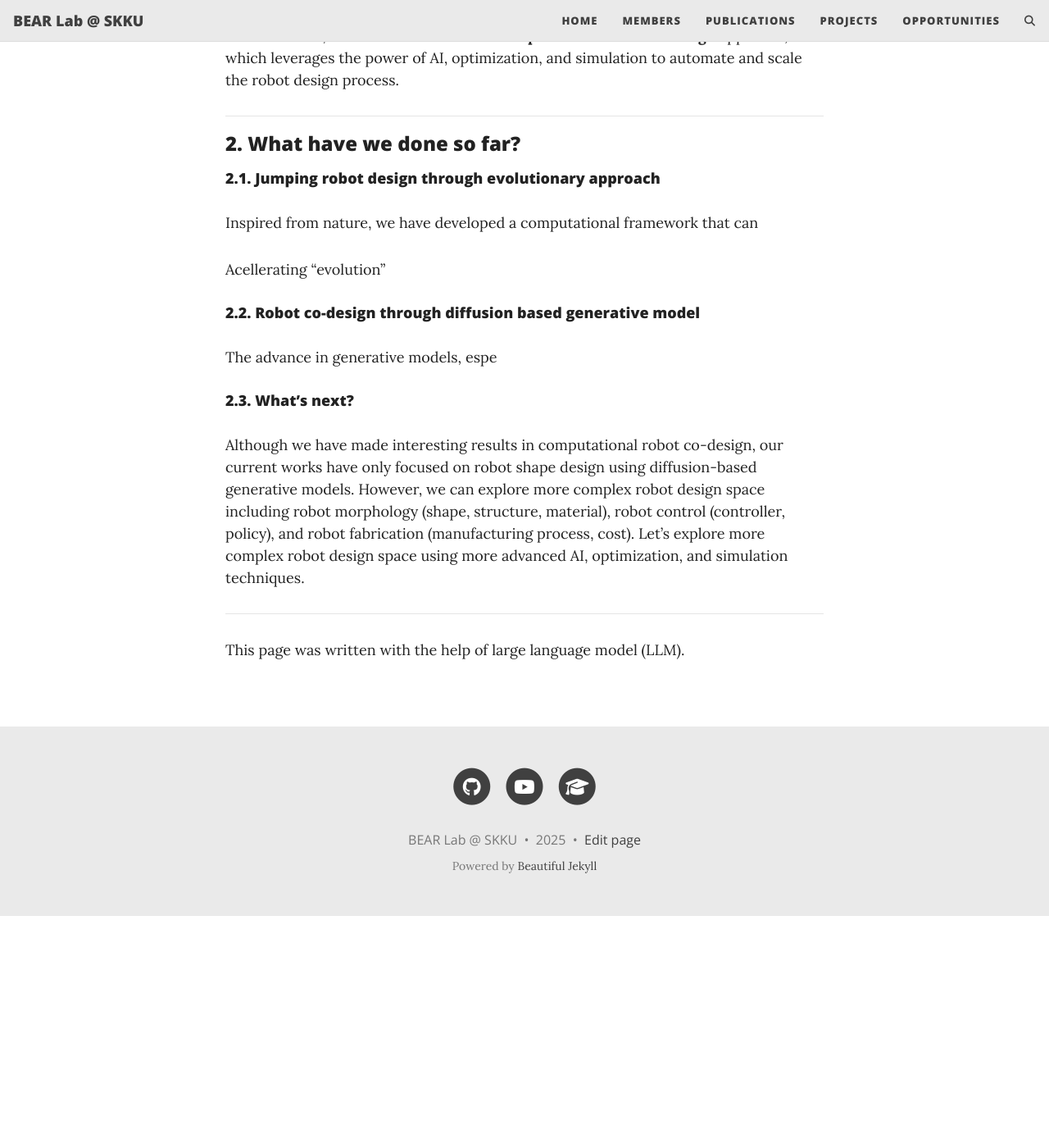
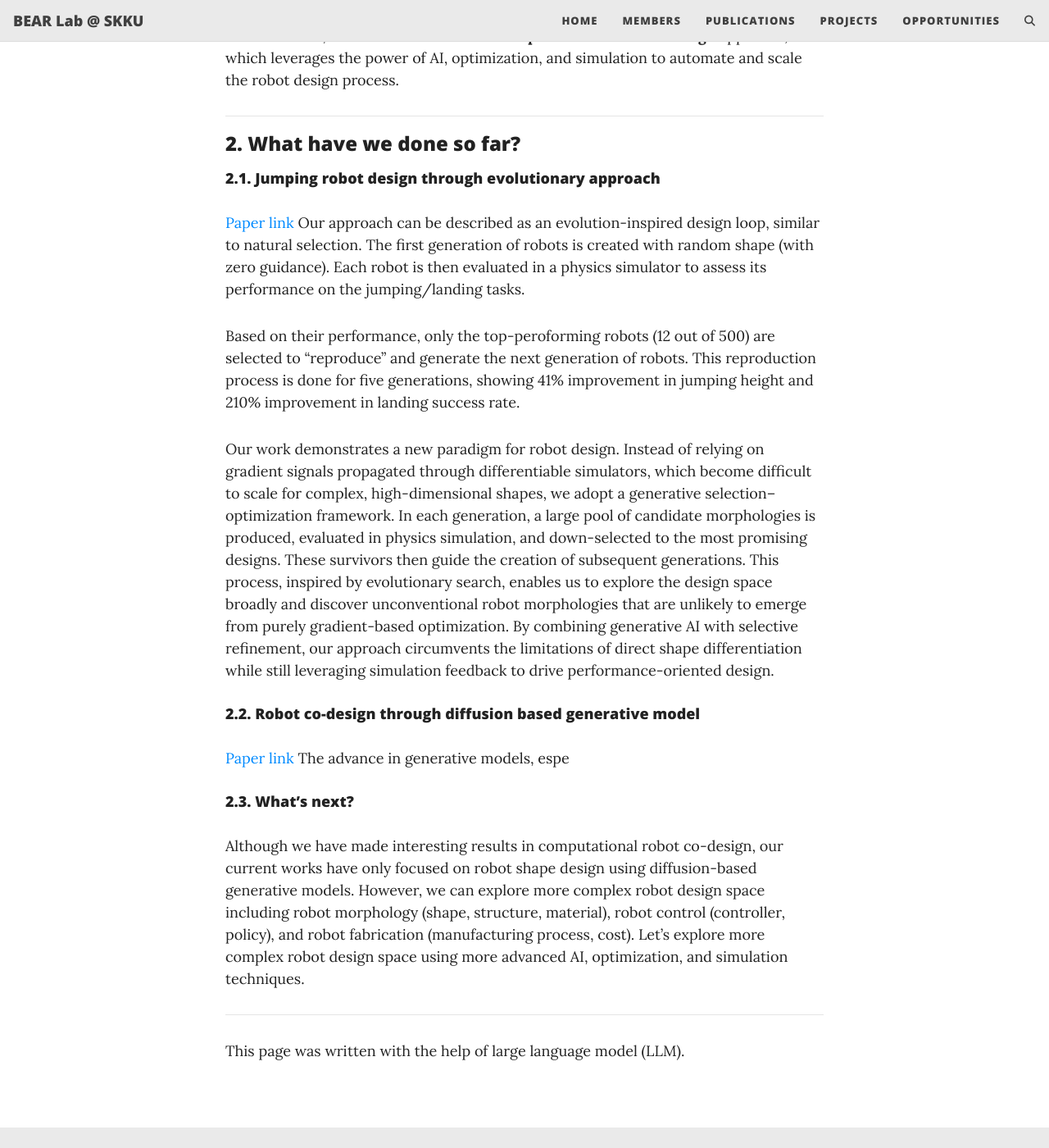
Before and after one commit to bear-research-lab/bear-research-lab.github.io, a Jekyll site: the page built from _pages/projects/codesign.md, in a window 1280 px wide and 1400 px high, scrolled down 1446 px. Shown: the whole window at 82% size. Built offline with Jekyll 4.4.1, drawn with Linux system fonts in a browser that asks for light colours; comment, search, counter and statistics services are not loaded; before the commit the page ends 2563 px from its top, so only the background shows below that.

Commit message:
codesign

```diff
--- a/_pages/projects/codesign.md
+++ b/_pages/projects/codesign.md
@@ -30,11 +30,16 @@ Form this hint, our lab will focus on the **computational robot co-design** appr
 ### 2. What have we done so far?
 
 #### 2.1. Jumping robot design through evolutionary approach
-Inspired from nature, we have developed a computational framework that can
+[Paper link](https://bear-research-lab.github.io/assets/pub/2025_ICRA_GENJUMP.pdf)
+Our approach can be described as an evolution-inspired design loop, similar to natural selection. The first generation of robots is created with random shape (with zero guidance). Each robot is then evaluated in a physics simulator to assess its performance on the jumping/landing tasks.
 
-Acellerating "evolution"
+Based on their performance, only the top-peroforming robots (12 out of 500) are selected to "reproduce" and generate the next generation of robots. This reproduction process is done for five generations, showing 41% improvement in jumping height and 210% improvement in landing success rate.
+
+Our work demonstrates a new paradigm for robot design. Instead of relying on gradient signals propagated through differentiable simulators, which become difficult to scale for complex, high-dimensional shapes, we adopt a generative selection–optimization framework. In each generation, a large pool of candidate morphologies is produced, evaluated in physics simulation, and down-selected to the most promising designs. These survivors then guide the creation of subsequent generations. This process, inspired by evolutionary search, enables us to explore the design space broadly and discover unconventional robot morphologies that are unlikely to emerge from purely gradient-based optimization. By combining generative AI with selective refinement, our approach circumvents the limitations of direct shape differentiation while still leveraging simulation feedback to drive performance-oriented design.
+
 
 #### 2.2. Robot co-design through diffusion based generative model
+[Paper link](https://bear-research-lab.github.io/assets/pub/Neurips_DBOT.pdf)
 The advance in generative models, espe
 
 #### 2.3. What's next?
```
